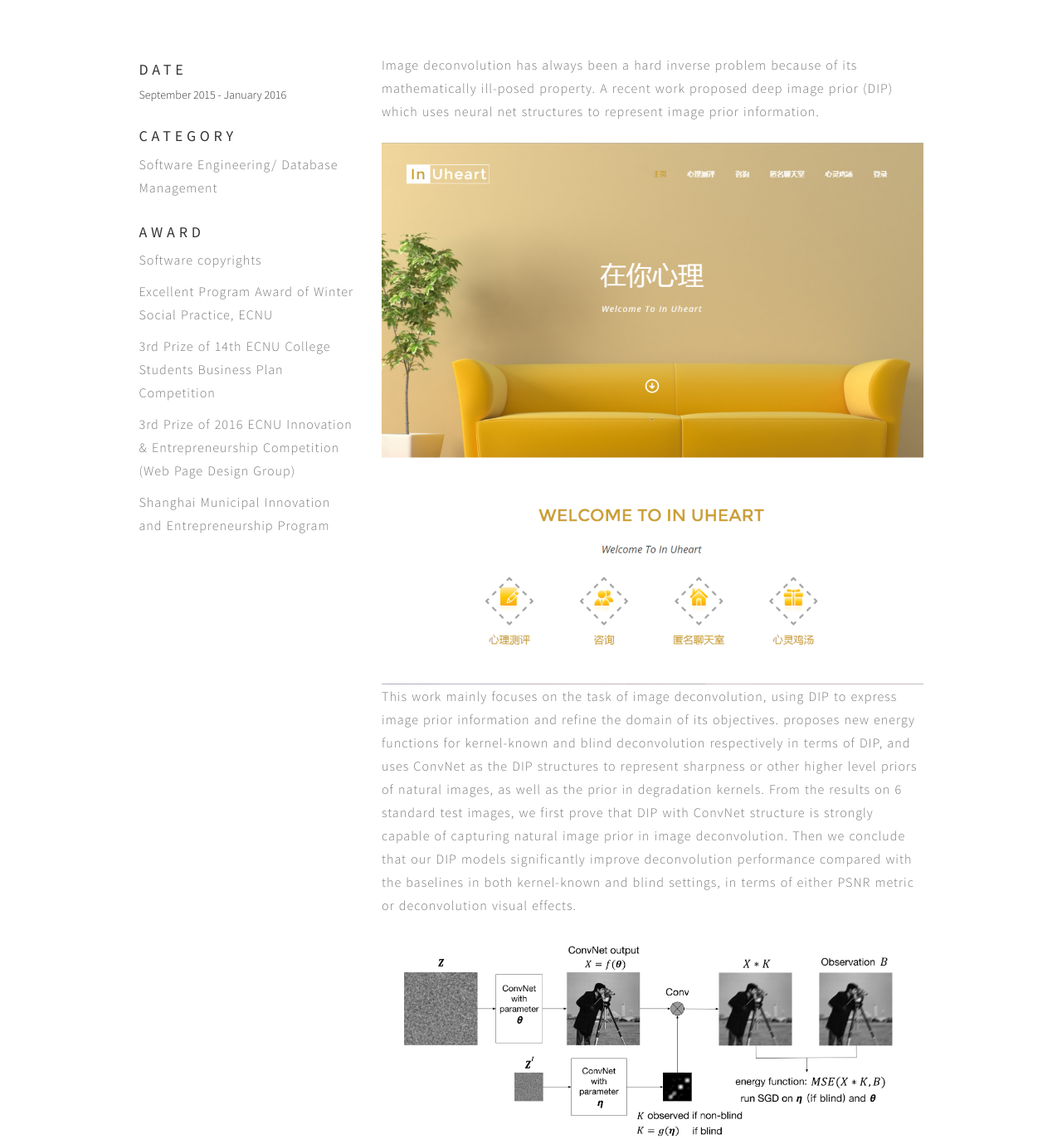
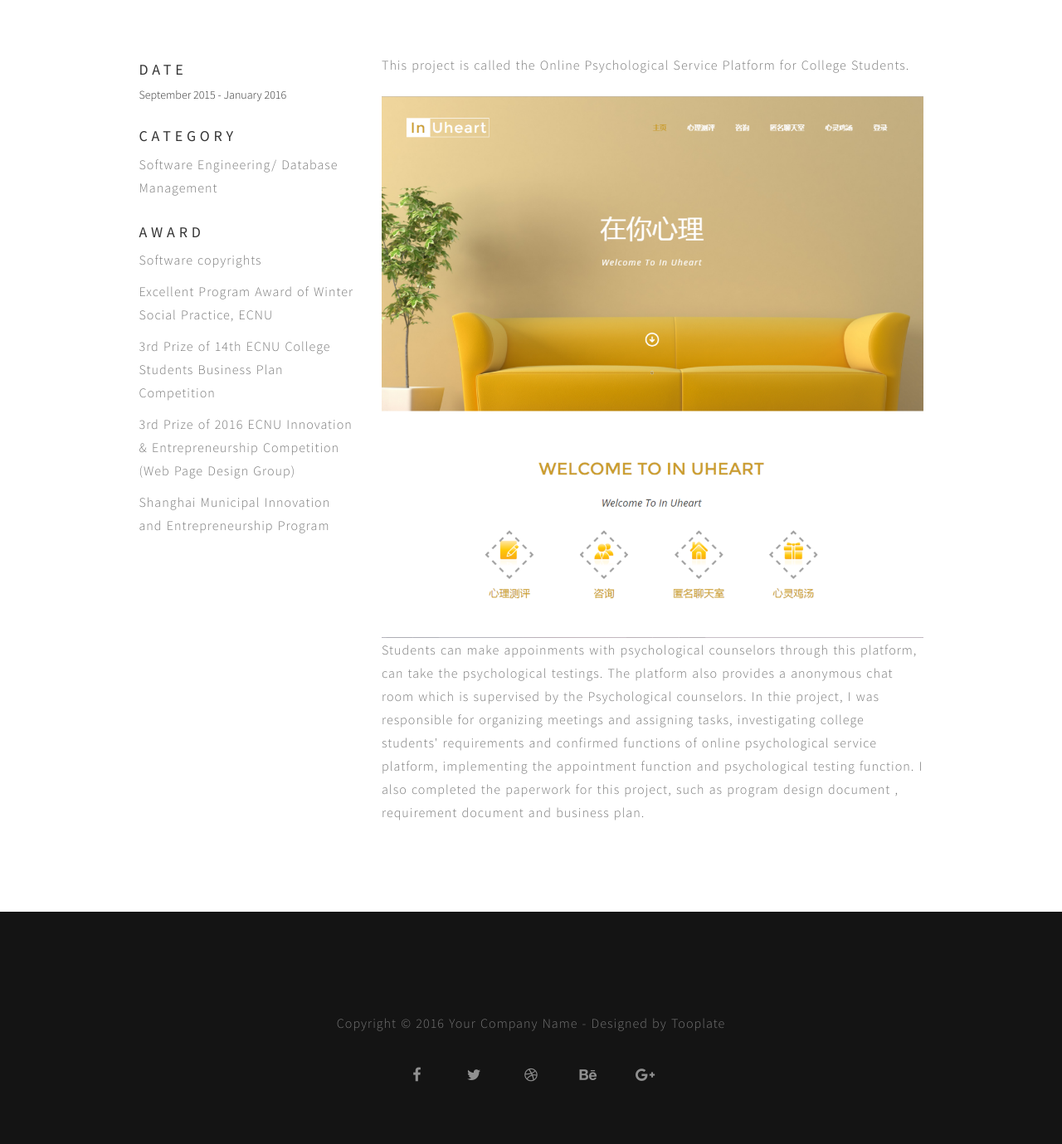
Before and after one commit to iriskarling/iriskarling.github.io, a plain HTML site: page single-project-four.html in a window 1280 px wide. Shown: the part 514-1893 px from the top of the page at 83% size. Drawn offline with Linux system fonts and the light colour scheme; some packages are replaced by stand-ins of ours; files whose address does not match are found by name.

Commit message:
update some information

```diff
--- a/single-project-four.html
+++ b/single-project-four.html
@@ -140,20 +140,18 @@ http://www.tooplate.com/view/2082-pure-mix
 		</div>
 
 		<div class="wow fadeInUp col-md-7 col-sm-7" data-wow-delay="2.6s">
-			<p>Image deconvolution has always been a hard inverse problem because of its mathematically ill-posed property.
-				 A recent work proposed deep image prior (DIP) which uses neural net structures to represent image prior information.</p>
+			<p>This project is called the Online Psychological Service Platform for College Students.</p>
 			<img src="images/Inuheart.png" class="img-responsive" alt="Single Project">
-			<p>This work mainly focuses on the task of image deconvolution, using DIP to express image prior information and refine the domain of its objectives.
-				 proposes new energy functions for kernel-known and blind deconvolution respectively in terms of DIP,
-				 and uses ConvNet as the DIP structures to represent sharpness or other higher level priors of natural images,
-				 as well as the prior in degradation kernels. From the results on 6 standard test images,
-				  we first prove that DIP with ConvNet structure is strongly capable of capturing natural image prior in image deconvolution.
-				   Then we conclude that our DIP models significantly improve deconvolution performance compared with the baselines in both kernel-known and blind settings,
-				   in terms of either PSNR metric or deconvolution visual effects.
+			<p> Students can make appoinments with psychological counselors through this platform, can take the psychological testings.
+				The platform also provides a anonymous chat room which is supervised by the Psychological counselors.
+				In thie project, I was responsible for organizing meetings and assigning tasks,
+				investigating college students' requirements and confirmed functions of online psychological service platform,
+				 implementing the appointment function and psychological testing function.
+				 I also completed the paperwork for this project, such as program design document , requirement document and business plan.
 				</p>
 
 
-			<img src="images/pipeline.jpg" class="img-responsive" alt="Single Project-1">
+
 		</div>
 
       </div>
```
Also changed, not shown: index.html (+4 -3 lines), single-project-two.html (+12 -4 lines), single-project.html (+3 -3 lines).
